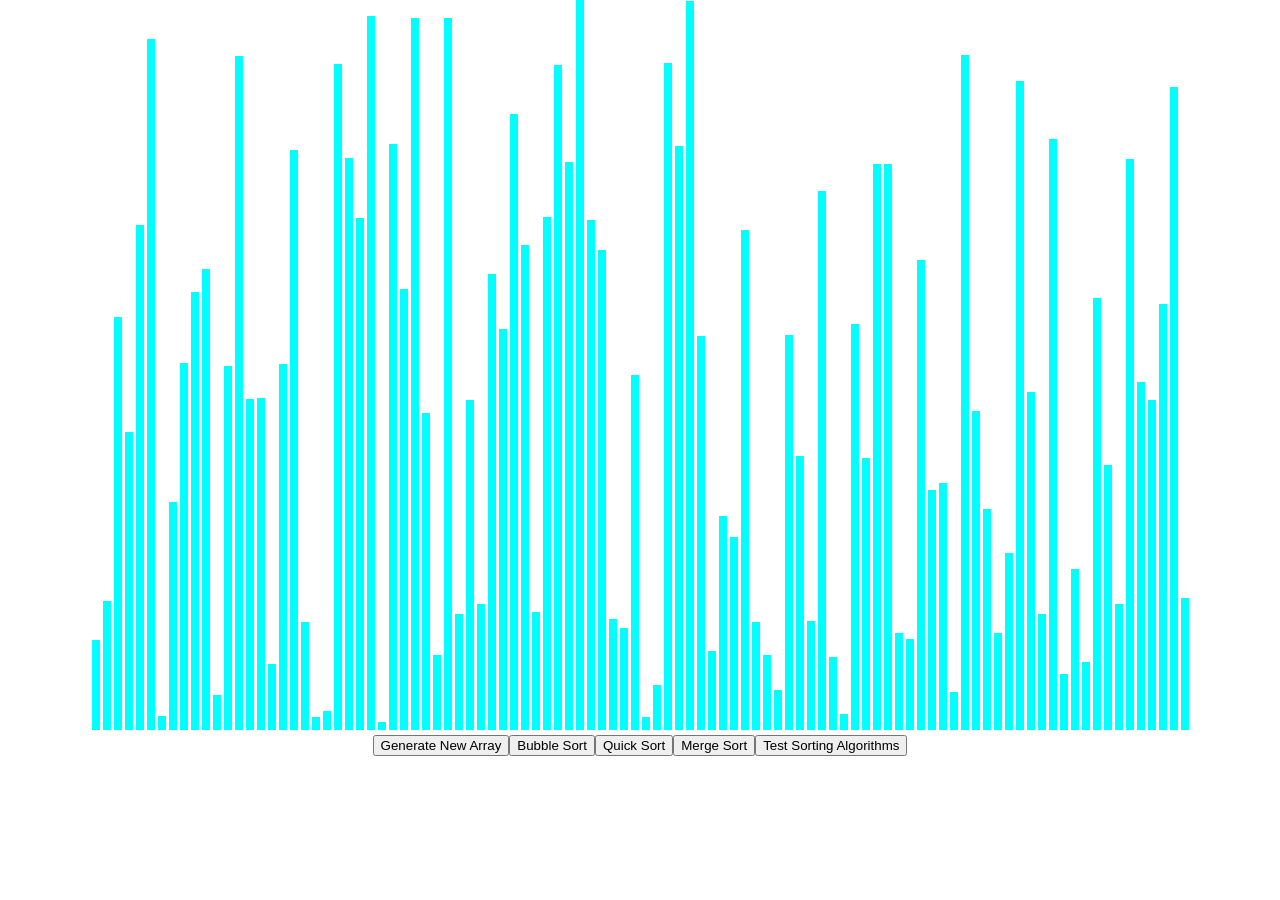
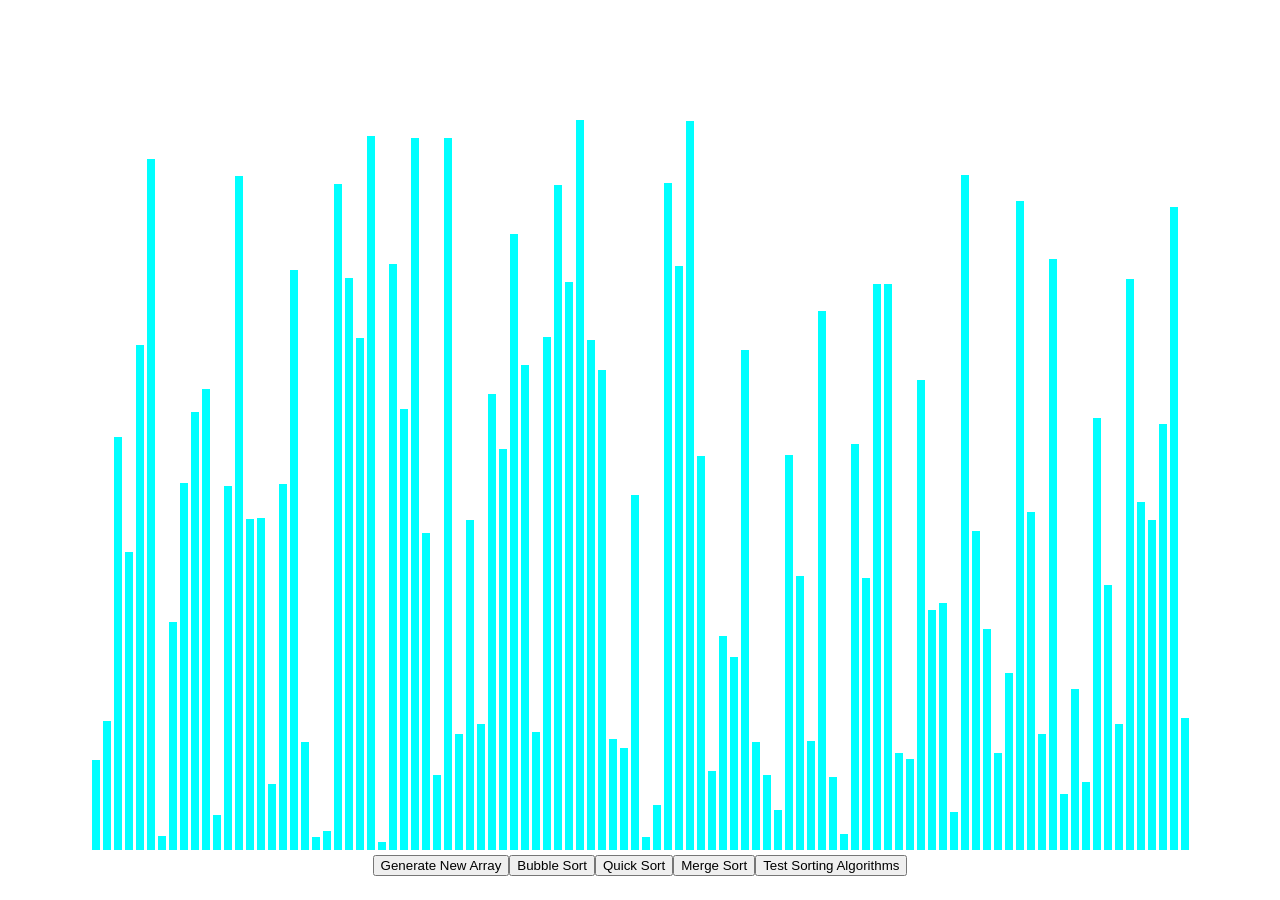
Before and after one commit to martinaa23/Sorting-Visualizer, a React (Create React App) app: page / in a window 1280 px wide. Before the commit the page ends 800 px from the top, so only its background shows below. Built offline with nearby package versions, Linux system fonts and the light colour scheme.

Commit message:
Debuggin bubble sort

```diff
--- a/src/SortingVisualizer/SortingVisualizer.css
+++ b/src/SortingVisualizer/SortingVisualizer.css
@@ -1,14 +1,25 @@
 .array-container{
+    position: relative;
+    top: 100px;
     margin: 0 auto;
+    min-height: 800px;
 }
 
 .array-bar{
+    position: relative;
+    transition: ease-in;
+    top: 20px;
     width: 8px;
     background-color: aqua;
     display: inline-block;
     margin: 0 1.5px;
 }
 
+.button-container{
+    position: relative;
+    top: 20px;
+}
+
 .disabled {
     pointer-events: none;
     opacity: 0.5;
--- a/src/SortingVisualizer/SortingVisualizer.jsx
+++ b/src/SortingVisualizer/SortingVisualizer.jsx
@@ -6,7 +6,7 @@ import { mergeSort } from "../Algorithms/mergeSort";
 
 
 const NUMBER_OF_ARRAY_BARS = 100;
-const ANIMATION_SPEED = 5;
+const ANIMATION_SPEED = 3;
 
 class SortingVisualizer extends Component {
     constructor(props){
@@ -83,9 +83,15 @@ class SortingVisualizer extends Component {
 
 
     quickSort(){
+        this.state({sorting: true})
+        // Quick sort animation logic here
+        this.state({sorting: false})
     }
 
     mergeSort(){
+        this.state({sorting: true})
+        // Merge sort animation logic here
+        this.state({sorting: false})
     }
 
 
```
